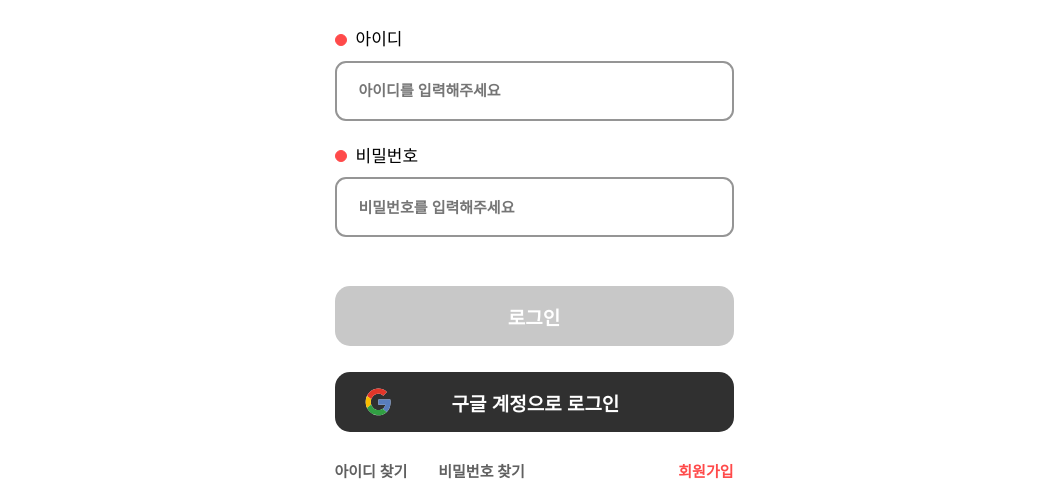
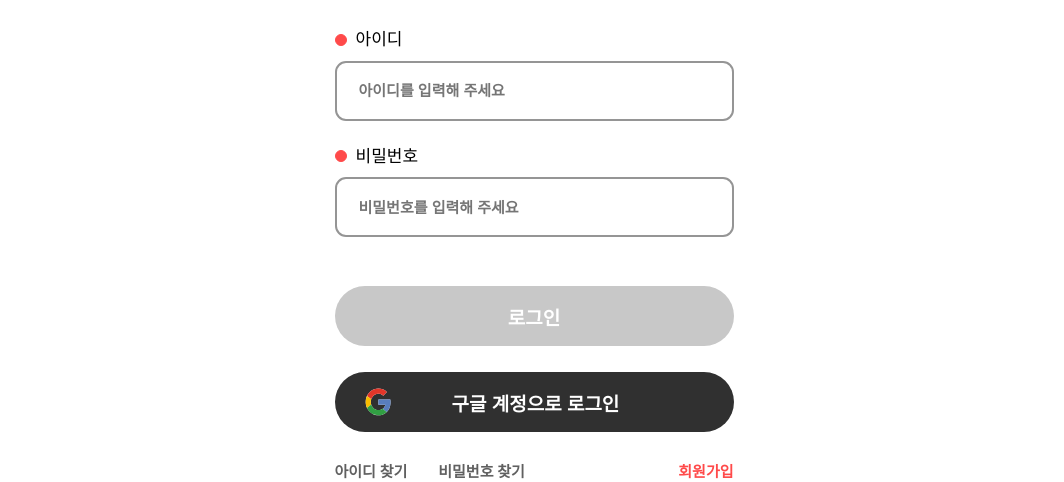
Before and after one commit to Team-OnDot/OnDot-Frontend, a React (Create React App) app: page /login in a window 1280 px wide. Shown: the part 206-688 px from the top of the page, without its empty margins (106-1170 px from the left). Built offline with nearby package versions, Linux system fonts and the light colour scheme; a web font is replaced by a local one.

Commit message:
[FEAT]#17 입력창 값에 따른 로그인 버튼 색 변경 기능 구현

```diff
--- a/src/components/login/LoginForm.style.ts
+++ b/src/components/login/LoginForm.style.ts
@@ -57,7 +57,7 @@ export const loginInput = styled.input`
 `;
 
 //로그인 버튼
-export const loginBtn = styled.button`
+export const loginBtn = styled.button<{toggle:boolean}>`
     display: flex;
     margin-top: 49px;
     border: none;
@@ -68,8 +68,8 @@ export const loginBtn = styled.button`
     height: 60px;
     justify-content: center;
     align-items: center;
-    border-radius: 15px;
-    background: ${props => props.theme.colors.gray5};
+    border-radius: 30px;
+    background: ${props=>(props.toggle ? '#FF4A4A': '#C8C8C8')};
 `;
 
 //구글 로그인버튼
--- a/src/components/login/LoginForm.tsx
+++ b/src/components/login/LoginForm.tsx
@@ -1,9 +1,47 @@
 import * as S from './LoginForm.style';
+import { FieldErrors, useForm } from 'react-hook-form';
+import { useState, useEffect } from 'react';
+
+type IUserData = {
+    userId: string;
+    userPw: string;
+  }
 
 function LoginForm() {
 
+    const {
+        register,
+        handleSubmit,
+        watch,
+        formState: { errors }
+      } = useForm<IUserData>({
+        mode: "onSubmit"
+      });
+
+    //submit이 정상적으로 되었을 때 data를 다루는 함수
+    const onValid = (data: IUserData) => {
+        console.log("# onValid", data);
+      };
+
+    //유효성 검사에 실패했을 때 errors를 다루는 함수
+    const onInValid = (errors: FieldErrors) => {
+        console.log("# onInValid", errors);
+      };
+
+    const [isActive, setIsActive] = useState(false);
+    const subscirbe = watch((data, { name }) => {
+
+        if(data.userPw === '' || data.userId === ''){
+            setIsActive(false);
+        }
+        else{
+            setIsActive(true);
+        }
+        //console.log(data.userId, name)
+    });
+
 	return (
-        <S.loginForm>
+        <S.loginForm onSubmit={handleSubmit(onValid, onInValid)}>
             <S.idForm>
                 <S.formHeader>
                     <S.ellipse></S.ellipse>
@@ -12,8 +50,11 @@ function LoginForm() {
                 <S.loginInputBox>
                     <S.loginInput
                         id="userId"
-                        type="userId"
-                        placeholder="아이디를 입력해주세요"
+                        type="id"
+                        placeholder="아이디를 입력해 주세요"
+                        {...register("userId",{
+                            required: true
+                        })}
                     />
                 </S.loginInputBox>
             </S.idForm>
@@ -27,15 +68,18 @@ function LoginForm() {
                     <S.loginInput
                         id="userPw"
                         type="password"
-                        placeholder="비밀번호를 입력해주세요"
+                        placeholder="비밀번호를 입력해 주세요"
+                        {...register("userPw",{
+                            required: true
+                        })}
                     />
                 </S.loginInputBox>
             </S.pwForm>
 
-            <S.loginBtn type="submit">
+            <S.loginBtn type="submit" toggle={isActive}>
                 로그인
             </S.loginBtn>
-            <S.googleLoginBtn type="submit">
+            <S.googleLoginBtn type="submit" toggle={isActive}>
                 <S.googleLogo>
                     <S.googleLogoImg src={`${process.env.PUBLIC_URL}/images/googleLogo.svg`}></S.googleLogoImg>
                 </S.googleLogo>
```
